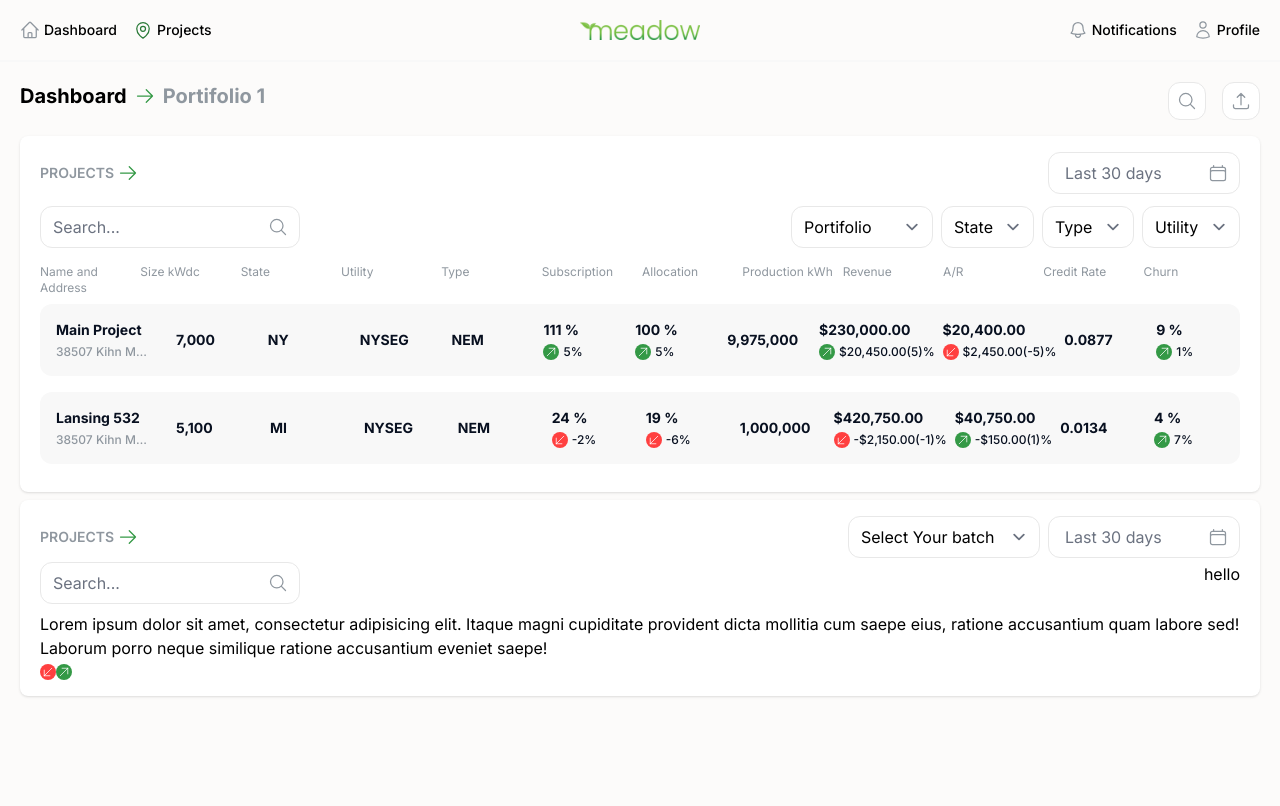
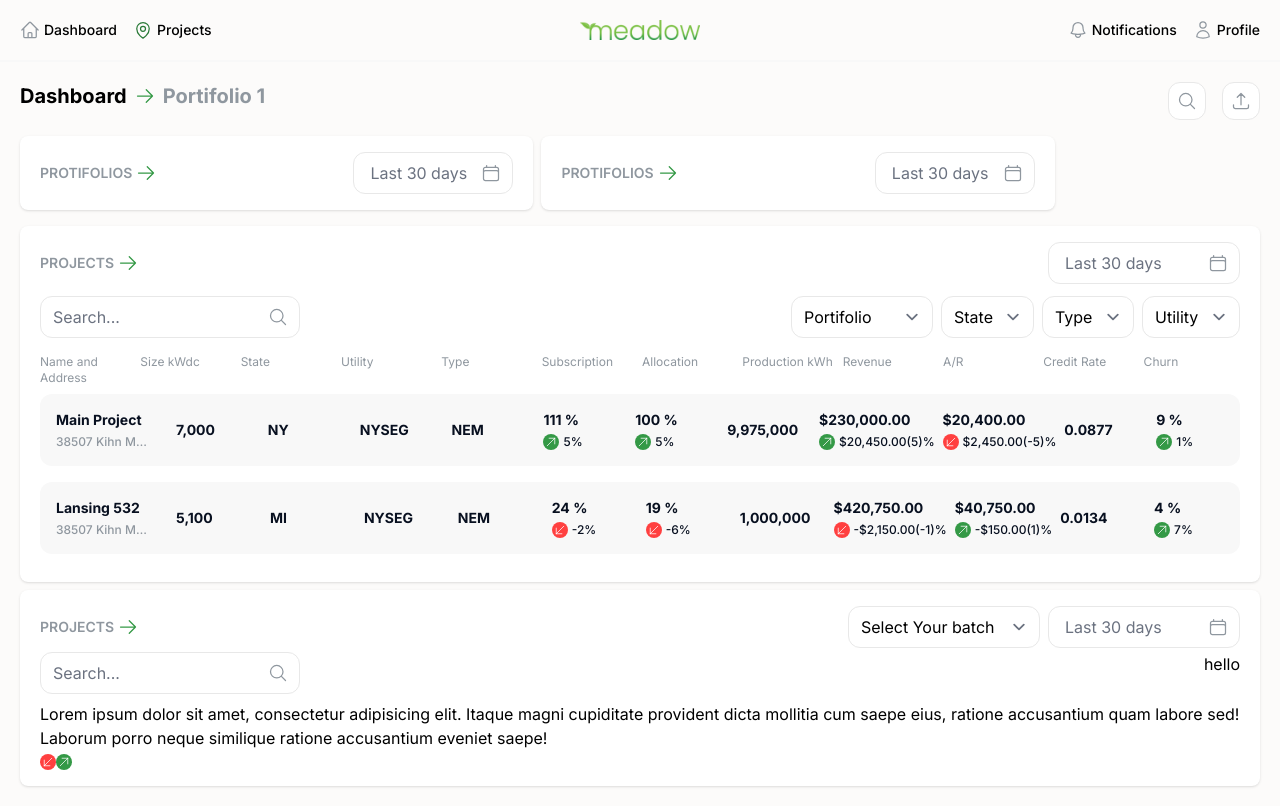
Before and after one commit to HizkiasAbraham/admin-dashboard, a Next.js app: page /client in a window 1280 px wide. Built offline with nearby package versions, Linux system fonts and the light colour scheme.

Commit message:
fixes with husky

```diff
--- a/app/client/page.tsx
+++ b/app/client/page.tsx
@@ -5,12 +5,21 @@ import { Select } from '@/components/shared/inputs/select';
 import { SearchInput } from '@/components/shared/inputs/searchInput';
 import { ProjectsTable } from '@/components/client/tables/projects-table';
 import { projects } from '@/mockups/projects';
+import { PortifoliosTable } from '@/components/client/tables/portifolios-table';
 
 export default function Client() {
   return (
     <div>
+      <div className="flex gap-2">
+        <div className="flex-auto">
+          <PortifoliosTable />
+        </div>
+        <div className="flex-auto">
+          <PortifoliosTable />
+        </div>
+        <div className="flex-auto"></div>
+      </div>
       <ProjectsTable data={projects as []} />
-
       <Card>
         <CardHeading title="Projects">
           <Select
--- /dev/null
+++ b/components/client/tables/portifolios-table/index.tsx
@@ -0,0 +1,13 @@
+import { Card, CardContent, CardHeading } from '@/components/shared/card';
+import { DatePicker } from '@/components/shared/inputs/date-picker';
+
+export function PortifoliosTable() {
+  return (
+    <Card>
+      <CardHeading title="Protifolios">
+        <DatePicker width="w-40" />
+      </CardHeading>
+      <CardContent></CardContent>
+    </Card>
+  );
+}
--- a/components/client/tables/projects-table/index.tsx
+++ b/components/client/tables/projects-table/index.tsx
@@ -32,8 +32,8 @@ export function ProjectsTable(props: ProjectsTableInput) {
         </div>
         <div className="mt-2 mb-2">
           <TableHeader />
-          {data.map((row) => (
-            <TableRow row={row} />
+          {data.map((row, index) => (
+            <TableRow key={index} row={row} />
           ))}
         </div>
       </CardContent>
--- a/components/shared/inputs/select/index.tsx
+++ b/components/shared/inputs/select/index.tsx
@@ -9,7 +9,9 @@ export function Select(props: SelectInput) {
         <p className="text-grey">{placeHolder}</p>
       </option>
       {options.map((opt) => (
-        <option value={opt.value}>{opt.label}</option>
+        <option key={opt.value} value={opt.value}>
+          {opt.label}
+        </option>
       ))}
     </select>
   );
```
